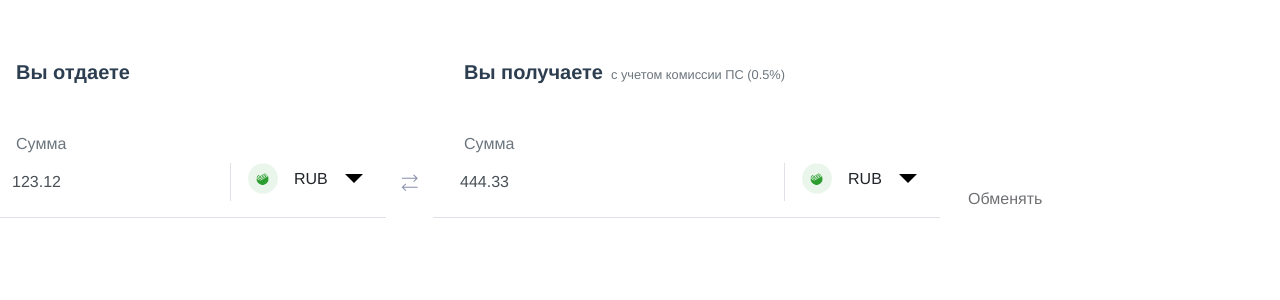
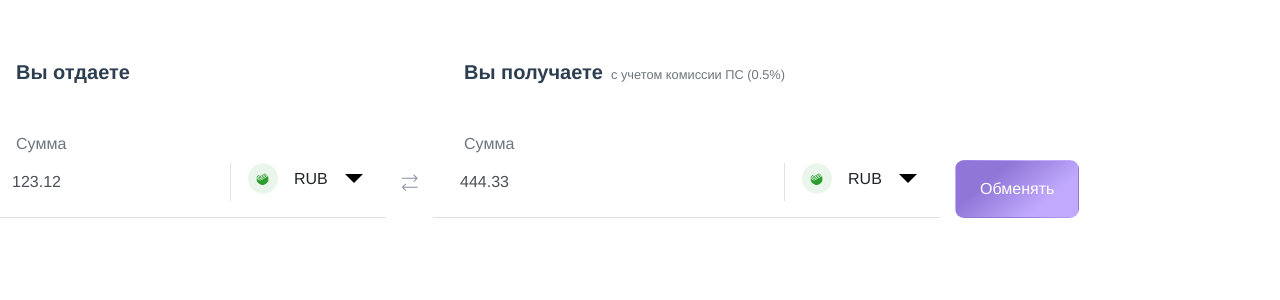
Before and after one commit to eich47/exchange, a Vue app in the folder app/app_exchange/: page / in a window 1280 px wide. Shown: the top 300 px of the page. Built offline with nearby package versions, Linux system fonts and the light colour scheme.

Commit message:
стили для кнопки "обменять"

```diff
--- a/app/app_exchange/src/components/CalculatorButtonExchange.vue
+++ b/app/app_exchange/src/components/CalculatorButtonExchange.vue
@@ -1,6 +1,6 @@
 <template>
   <div>
-    <button class="btn"
+    <button class="btn el-color py-3 px-4"
             type="submit"
             disabled="isDisabled"
     >Обменять</button>
@@ -20,9 +20,10 @@
 </script>
 
 <style scoped>
- .bg-color{
+ .el-color{
      background: linear-gradient(140.59deg, #562EC2 29.59%, #A07EFE 73.59%);
      opacity: 0.8;
      border-radius: 9px;
+     color: #ffffff;
  }
 </style>
```
